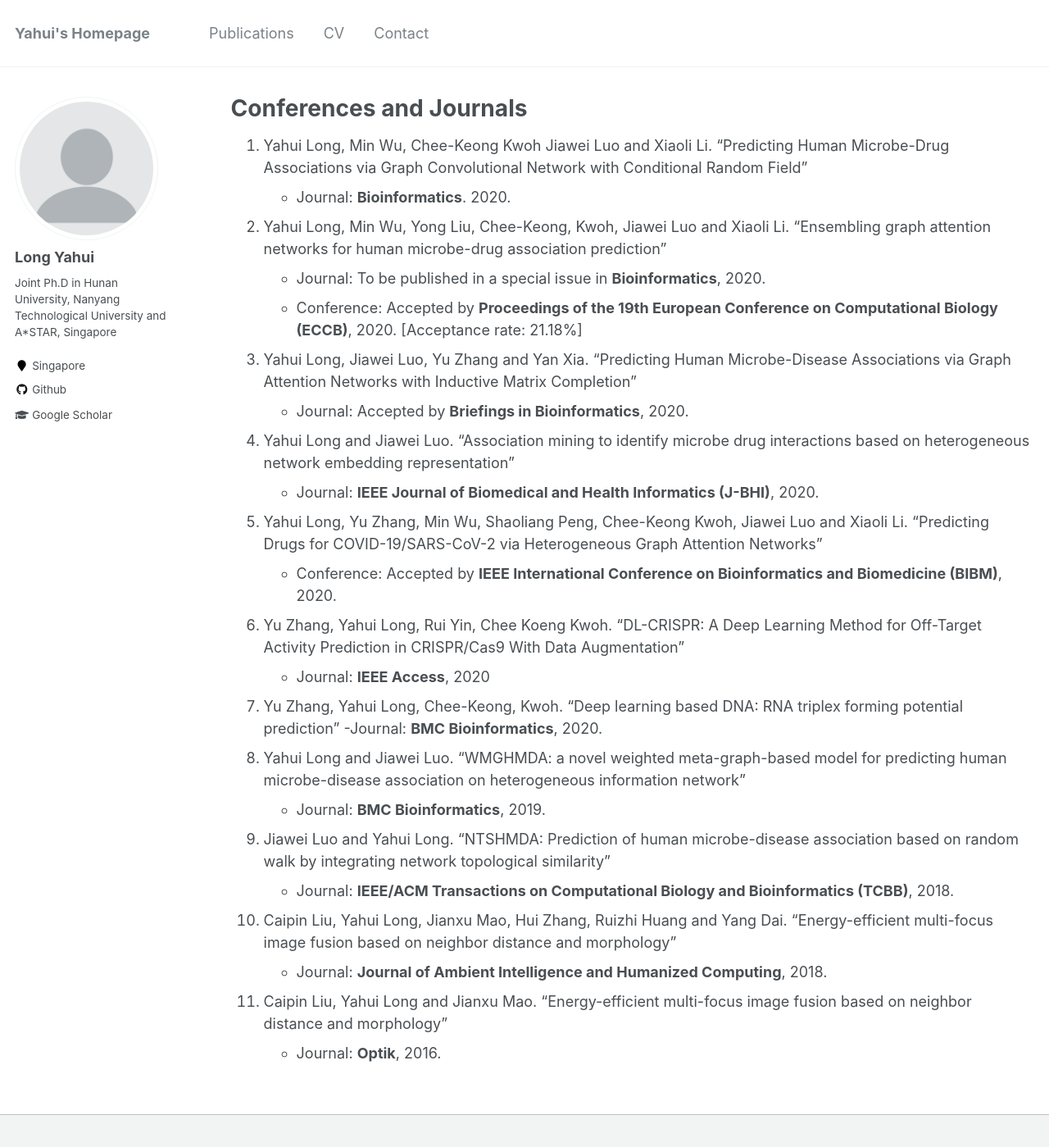
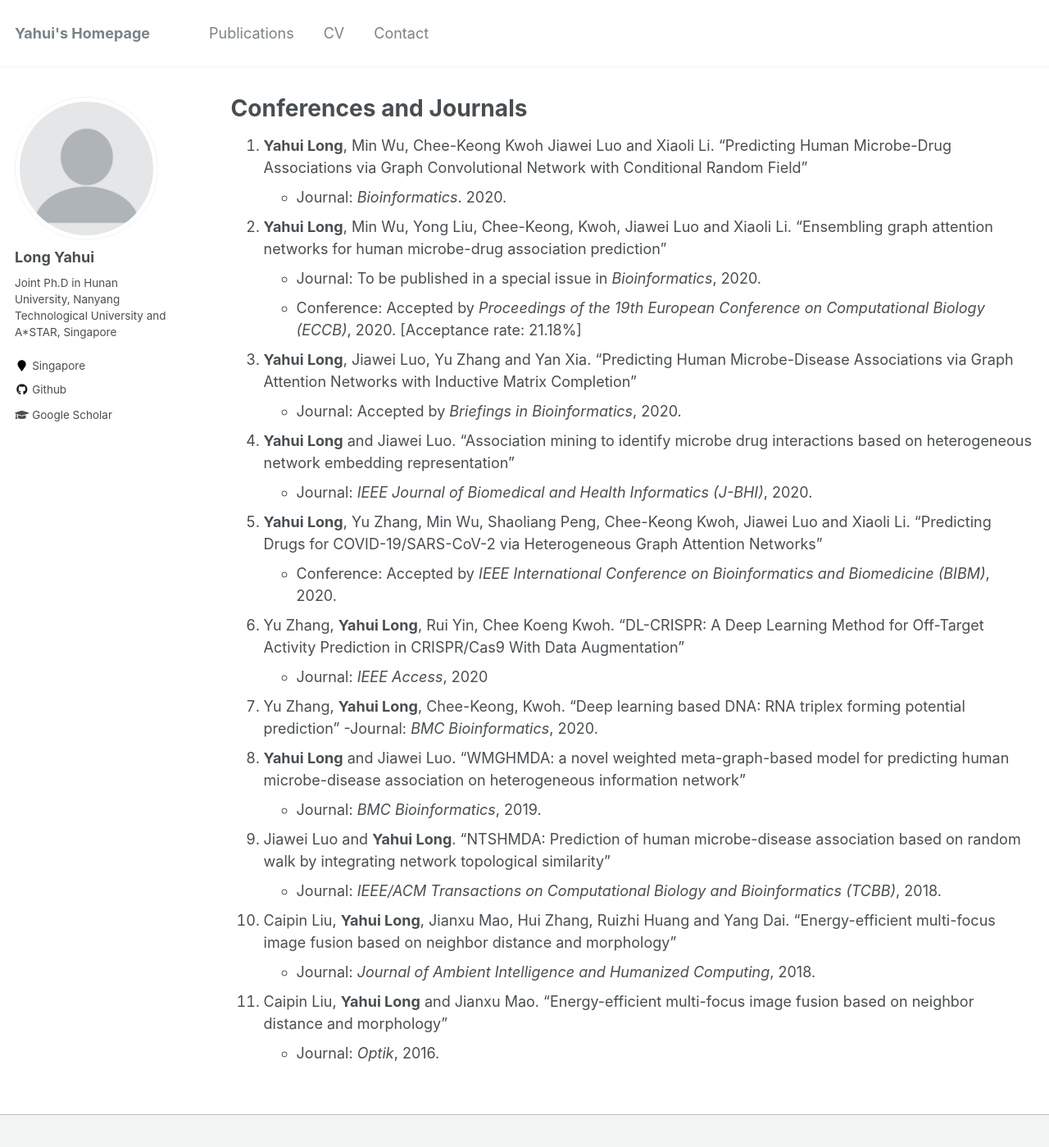
Before and after one commit to longyahui/Home, a Jekyll site: the page built from _pages/publications.md, in a window 1280 px wide and 1400 px high. Shown: the whole window at 82% size. Built offline with Jekyll 4.4.1, drawn with Linux system fonts in a browser that asks for light colours.

```diff
--- a/_pages/publications.md
+++ b/_pages/publications.md
@@ -9,26 +9,26 @@ redirect_from:
 
 {% include base_path %}
 
-1. Yahui Long, Min Wu, Chee-Keong Kwoh Jiawei Luo and Xiaoli Li. "Predicting Human Microbe-Drug Associations via Graph Convolutional Network with Conditional Random Field"
-   - Journal: **Bioinformatics**. 2020.
-2. Yahui Long, Min Wu, Yong Liu, Chee-Keong, Kwoh, Jiawei Luo and Xiaoli Li. "Ensembling graph attention networks for human microbe-drug association prediction"
-   - Journal: To be published in a special issue in **Bioinformatics**, 2020.
-   - Conference: Accepted by **Proceedings of the 19th European Conference on Computational Biology (ECCB)**, 2020. [Acceptance rate: 21.18%]
-3. Yahui Long, Jiawei Luo, Yu Zhang and Yan Xia. "Predicting Human Microbe-Disease Associations via Graph Attention Networks with Inductive Matrix Completion"
-   - Journal: Accepted by **Briefings in Bioinformatics**, 2020.
-4. Yahui Long and Jiawei Luo. "Association mining to identify microbe drug interactions based on heterogeneous network embedding representation"
-   - Journal: **IEEE Journal of Biomedical and Health Informatics (J-BHI)**, 2020.
-5. Yahui Long, Yu Zhang, Min Wu, Shaoliang Peng, Chee-Keong Kwoh, Jiawei Luo and Xiaoli Li. "Predicting Drugs for COVID-19/SARS-CoV-2 via Heterogeneous Graph Attention Networks"
-   - Conference: Accepted by **IEEE International Conference on Bioinformatics and Biomedicine (BIBM)**, 2020.
-6. Yu Zhang, Yahui Long, Rui Yin, Chee Koeng Kwoh. "DL-CRISPR: A Deep Learning Method for Off-Target Activity Prediction in CRISPR/Cas9 With Data Augmentation"
-   - Journal: **IEEE Access**, 2020
-7. Yu Zhang, Yahui Long, Chee-Keong, Kwoh. "Deep learning based DNA: RNA triplex forming potential prediction"
-   -Journal: **BMC Bioinformatics**, 2020.
-8. Yahui Long and Jiawei Luo. "WMGHMDA: a novel weighted meta-graph-based model for predicting human microbe-disease association on heterogeneous information network"
-   - Journal: **BMC Bioinformatics**, 2019.
-9. Jiawei Luo and Yahui Long. "NTSHMDA: Prediction of human microbe-disease association based on random walk by integrating network topological similarity"
-   - Journal: **IEEE/ACM Transactions on Computational Biology and Bioinformatics (TCBB)**, 2018.
-10. Caipin Liu, Yahui Long, Jianxu Mao, Hui Zhang, Ruizhi Huang and Yang Dai. "Energy-efficient multi-focus image fusion based on neighbor distance and morphology"
-    - Journal: **Journal of Ambient Intelligence and Humanized Computing**, 2018.
-11. Caipin Liu, Yahui Long and Jianxu Mao. "Energy-efficient multi-focus image fusion based on neighbor distance and morphology"
-    - Journal: **Optik**, 2016.
+1. **Yahui Long**, Min Wu, Chee-Keong Kwoh Jiawei Luo and Xiaoli Li. "Predicting Human Microbe-Drug Associations via Graph Convolutional Network with Conditional Random Field"
+   - Journal: *Bioinformatics*. 2020.
+2. **Yahui Long**, Min Wu, Yong Liu, Chee-Keong, Kwoh, Jiawei Luo and Xiaoli Li. "Ensembling graph attention networks for human microbe-drug association prediction"
+   - Journal: To be published in a special issue in *Bioinformatics*, 2020.
+   - Conference: Accepted by *Proceedings of the 19th European Conference on Computational Biology (ECCB)*, 2020. [Acceptance rate: 21.18%]
+3. **Yahui Long**, Jiawei Luo, Yu Zhang and Yan Xia. "Predicting Human Microbe-Disease Associations via Graph Attention Networks with Inductive Matrix Completion"
+   - Journal: Accepted by *Briefings in Bioinformatics*, 2020.
+4. **Yahui Long** and Jiawei Luo. "Association mining to identify microbe drug interactions based on heterogeneous network embedding representation"
+   - Journal: *IEEE Journal of Biomedical and Health Informatics (J-BHI)*, 2020.
+5. **Yahui Long**, Yu Zhang, Min Wu, Shaoliang Peng, Chee-Keong Kwoh, Jiawei Luo and Xiaoli Li. "Predicting Drugs for COVID-19/SARS-CoV-2 via Heterogeneous Graph Attention Networks"
+   - Conference: Accepted by *IEEE International Conference on Bioinformatics and Biomedicine (BIBM)*, 2020.
+6. Yu Zhang, **Yahui Long**, Rui Yin, Chee Koeng Kwoh. "DL-CRISPR: A Deep Learning Method for Off-Target Activity Prediction in CRISPR/Cas9 With Data Augmentation"
+   - Journal: *IEEE Access*, 2020
+7. Yu Zhang, **Yahui Long**, Chee-Keong, Kwoh. "Deep learning based DNA: RNA triplex forming potential prediction"
+   -Journal: *BMC Bioinformatics*, 2020.
+8. **Yahui Long** and Jiawei Luo. "WMGHMDA: a novel weighted meta-graph-based model for predicting human microbe-disease association on heterogeneous information network"
+   - Journal: *BMC Bioinformatics*, 2019.
+9. Jiawei Luo and **Yahui Long**. "NTSHMDA: Prediction of human microbe-disease association based on random walk by integrating network topological similarity"
+   - Journal: *IEEE/ACM Transactions on Computational Biology and Bioinformatics (TCBB)*, 2018.
+10. Caipin Liu, **Yahui Long**, Jianxu Mao, Hui Zhang, Ruizhi Huang and Yang Dai. "Energy-efficient multi-focus image fusion based on neighbor distance and morphology"
+    - Journal: *Journal of Ambient Intelligence and Humanized Computing*, 2018.
+11. Caipin Liu, **Yahui Long** and Jianxu Mao. "Energy-efficient multi-focus image fusion based on neighbor distance and morphology"
+    - Journal: *Optik*, 2016.
```
